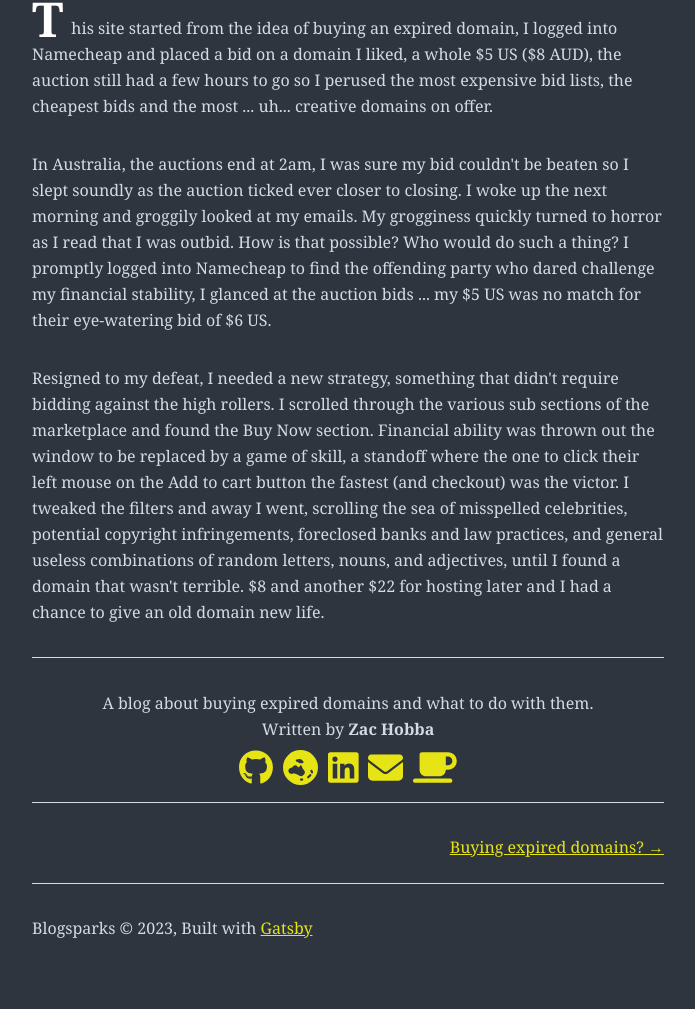
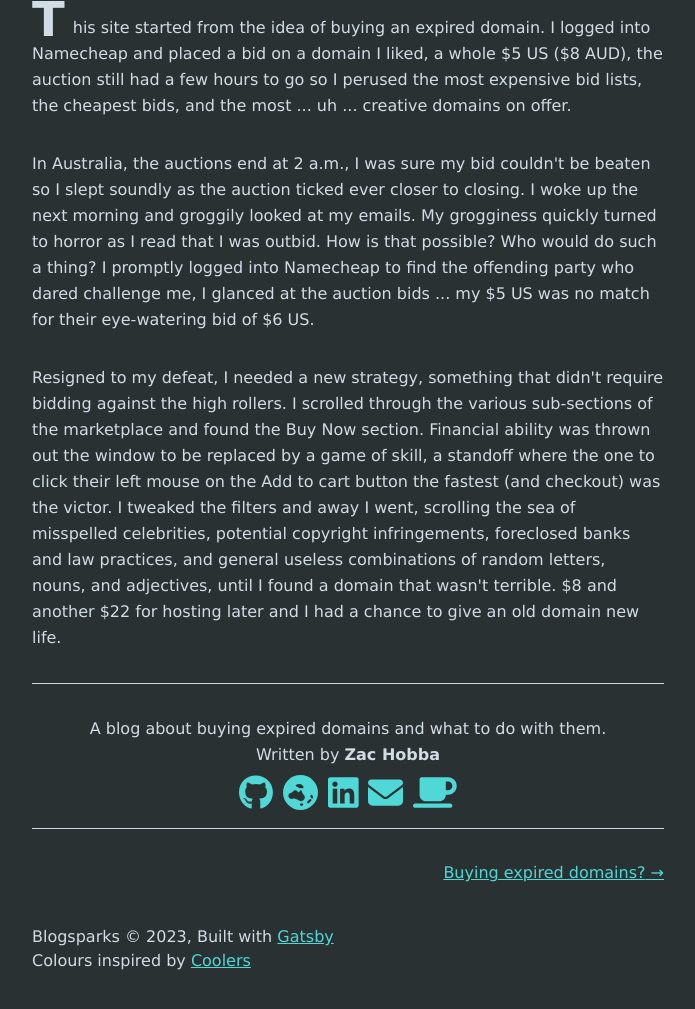
Before and after one commit to HobbaZ/my-gatsby-site, a Gatsby site: page /About-this-site/ in a window 1280 px wide. Shown: the part 225-1234 px from the top of the page, without its empty margins (292-987 px from the left). Built offline with nearby package versions, Linux system fonts and the light colour scheme; Gatsby itself is replaced by a stand-in of ours.

Commit message:
adjusted css styles and adjusted blog content

```diff
--- a/content/blog/About-this-site/index.md
+++ b/content/blog/About-this-site/index.md
@@ -3,8 +3,8 @@ title: About This Site
 date: "2023-08-28"
 ---
 
-This site started from the idea of buying an expired domain, I logged into Namecheap and placed a bid on a domain I liked, a whole $5 US ($8 AUD), the auction still had a few hours to go so I perused the most expensive bid lists, the cheapest bids and the most ... uh... creative domains on offer.
+This site started from the idea of buying an expired domain. I logged into Namecheap and placed a bid on a domain I liked, a whole $5 US ($8 AUD), the auction still had a few hours to go so I perused the most expensive bid lists, the cheapest bids, and the most ... uh ... creative domains on offer.
 
-In Australia, the auctions end at 2am, I was sure my bid couldn't be beaten so I slept soundly as the auction ticked ever closer to closing. I woke up the next morning and groggily looked at my emails. My grogginess quickly turned to horror as I read that I was outbid. How is that possible? Who would do such a thing? I promptly logged into Namecheap to find the offending party who dared challenge my financial stability, I glanced at the auction bids ... my $5 US was no match for their eye-watering bid of $6 US.
+In Australia, the auctions end at 2 a.m., I was sure my bid couldn't be beaten so I slept soundly as the auction ticked ever closer to closing. I woke up the next morning and groggily looked at my emails. My grogginess quickly turned to horror as I read that I was outbid. How is that possible? Who would do such a thing? I promptly logged into Namecheap to find the offending party who dared challenge me, I glanced at the auction bids ... my $5 US was no match for their eye-watering bid of $6 US.
 
-Resigned to my defeat, I needed a new strategy, something that didn't require bidding against the high rollers. I scrolled through the various sub sections of the marketplace and found the Buy Now section. Financial ability was thrown out the window to be replaced by a game of skill, a standoff where the one to click their left mouse on the Add to cart button the fastest (and checkout) was the victor. I tweaked the filters and away I went, scrolling the sea of misspelled celebrities, potential copyright infringements, foreclosed banks and law practices, and general useless combinations of random letters, nouns, and adjectives, until I found a domain that wasn't terrible. $8 and another $22 for hosting later and I had a chance to give an old domain new life.
+Resigned to my defeat, I needed a new strategy, something that didn't require bidding against the high rollers. I scrolled through the various sub-sections of the marketplace and found the Buy Now section. Financial ability was thrown out the window to be replaced by a game of skill, a standoff where the one to click their left mouse on the Add to cart button the fastest (and checkout) was the victor. I tweaked the filters and away I went, scrolling the sea of misspelled celebrities, potential copyright infringements, foreclosed banks and law practices, and general useless combinations of random letters, nouns, and adjectives, until I found a domain that wasn't terrible. $8 and another $22 for hosting later and I had a chance to give an old domain new life.
--- a/content/blog/Buying-expired-domains/index.md
+++ b/content/blog/Buying-expired-domains/index.md
@@ -2,8 +2,6 @@
 title: Buying expired domains?
 date: "2023-08-30"
 ---
-
-## So, why should you buy an expired domain?
 
 Reduce, reuse, recycle doesn't just apply to aluminium cans and other recyclables, it can also be applied to online endeavours. Instead of creating a domain name and eventually subjecting it to the theoretical landfill of the domain registrar because you forgot to renew your hosting or lost interest in your project, consider digging through the landfill to find an unexpected diamond in the rough that suits your idea perfectly.
 
--- a/content/blog/What-to-look-for/index.md
+++ b/content/blog/What-to-look-for/index.md
@@ -3,9 +3,7 @@ title: What to look for before buying a domain
 date: "2023-08-31"
 ---
 
-## What to look for before buying a domain
-
-There are a few main pointers when buying a domain, your budget, the domain length, the appeal and potential of the domain, estimated value and historical use. These values all play a part in determining the overall dollar value and potential to transform that barren domain into a successful brand.
+There are a few main pointers when buying a domain. You have to consider your budget, the domain length, the appeal and potential of the domain, estimated value and historical use. These values all play a part in determining if the domain has the potential to be transformed from a barren wasteland into a successful brand.
 
 ##### Your budget
 
@@ -17,7 +15,7 @@ The second factor to consider is domain length, generally domains shorter than 1
 
 ##### Name appeal
 
-The third factor is the appeal and potential of the name itself. Is the domain name memorable, catchy or represents a niche interest? Then it will carry more value and meaning to your audience than a name that is more generic. Occasionally the domain extension will be incorporated in the domain to form a word or phrase, these can command higher prices but also be more expensive to host.
+The third factor is the appeal and potential of the name itself. Is the domain name memorable, catchy or represents a niche interest? Then it will carry more value and meaning to your audience than a name that is more generic. Occasionally the domain extension will be incorporated in the domain to form a word or phrase, these can command higher prices and also be more expensive to host.
 
 ##### Domain value
 
--- a/src/components/bio.js
+++ b/src/components/bio.js
@@ -60,19 +60,19 @@ const Bio = () => {
           </p>
 
           <div className="icons">
-            <a href={`${social?.github || ``}`}>
+            <a target="_blank" href={`${social?.github || ``}`}>
               <FontAwesomeIcon icon={faGithub} />
             </a>
-            <a href={`${social?.website || ``}`}>
+            <a target="_blank" href={`${social?.website || ``}`}>
               <FontAwesomeIcon icon={faGlobeOceania} />
             </a>
-            <a href={`${social?.linkedin || ``}`}>
+            <a target="_blank" href={`${social?.linkedin || ``}`}>
               <FontAwesomeIcon icon={faLinkedin} />
             </a>
-            <a href={`${social?.email || ``}`}>
+            <a target="_blank" href={`${social?.email || ``}`}>
               <FontAwesomeIcon icon={faEnvelope} />
             </a>
-            <a href={`${social?.coffee || ``}`}>
+            <a target="_blank" href={`${social?.coffee || ``}`}>
               <FontAwesomeIcon icon={faCoffee} />
             </a>
           </div>
--- a/src/components/layout.js
+++ b/src/components/layout.js
@@ -26,11 +26,21 @@ const Layout = ({ location, title, children }) => {
     <div className="global-wrapper" data-is-root-path={isRootPath}>
       <header className="global-header">{header}</header>
       <main>{children}</main>
-      <hr />
+
       <footer>
         {title} © {new Date().getFullYear()}, Built with
         {` `}
-        <a href="https://www.gatsbyjs.com">Gatsby</a>
+        <a target="_blank" href="https://www.gatsbyjs.com">
+          Gatsby
+        </a>
+        <br />
+        Colours inspired by{" "}
+        <a
+          target="_blank"
+          href="https://coolors.co/?ref=64f312f209ab63000b5c96b6"
+        >
+          Coolers
+        </a>
       </footer>
     </div>
   );
--- a/src/style.css
+++ b/src/style.css
@@ -27,12 +27,11 @@
   --spacing-20: 5rem;
   --spacing-24: 6rem;
   --spacing-32: 8rem;
-  --fontFamily-sans: "MontserratVariable", system-ui, -apple-system,
-    BlinkMacSystemFont, "Segoe UI", Roboto, "Helvetica Neue", Arial, "Noto Sans",
-    sans-serif, "Apple Color Emoji", "Segoe UI Emoji", "Segoe UI Symbol",
-    "Noto Color Emoji";
-  --fontFamily-serif: "Merriweather", "Georgia", Cambria, "Times New Roman",
-    Times, serif;
+  --fontFamily-sans: Arial, system-ui, -apple-system, BlinkMacSystemFont,
+    "Segoe UI", Roboto, "Helvetica Neue", Arial, "Noto Sans", sans-serif,
+    "Apple Color Emoji", "Segoe UI Emoji", "Segoe UI Symbol", "Noto Color Emoji";
+  --fontFamily-serif: Verdana, "Georgia", Cambria, "Times New Roman", Times,
+    serif;
   --font-body: var(--fontFamily-serif);
   --font-heading: var(--fontFamily-sans);
   --fontWeight-normal: 400;
@@ -52,9 +51,9 @@
   --fontSize-5: 2.074rem;
   --fontSize-6: 2.488rem;
   --fontSize-7: 2.986rem;
-  --color-primary: #e7e416;
-  --color-primary-hover: #da7400;
-  --color-text: #2e353f;
+  --color-primary: #50d8d7;
+  --color-primary-hover: #547aa5;
+  --color-text: #293132;
   --color-text-light: #4f5969;
   --color-heading: #1a202c;
   --color-heading-black: black;
@@ -114,7 +113,7 @@ h4,
 h5,
 h6 {
   font-weight: var(--fontWeight-bold);
-  color: var(--color-heading);
+  color: var(--color-accent);
 }
 
 h1 {
@@ -226,6 +225,11 @@ a:focus {
 .main-heading {
   font-size: var(--fontSize-7);
   margin: 0;
+  text-shadow: 5px 0px var(--color-primary-hover);
+}
+
+.main-heading a:hover {
+  color: var(--color-primary);
 }
 
 .post-list-item {
@@ -284,7 +288,7 @@ a:hover {
   float: left;
   line-height: 0.5rem;
   margin-right: 0.5rem;
-  color: rgb(255, 255, 255);
+  color: var(--color-accent);
 }
 
 .bio-avatar {
```
